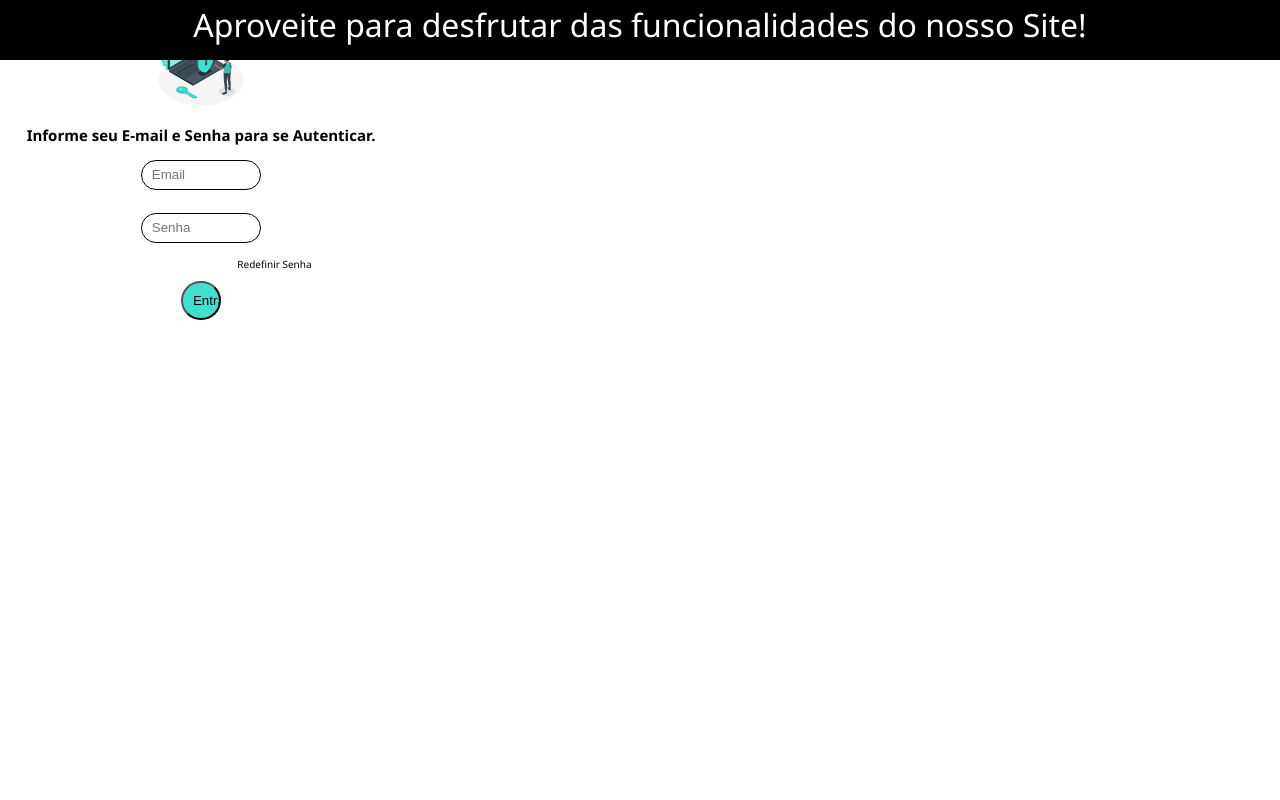
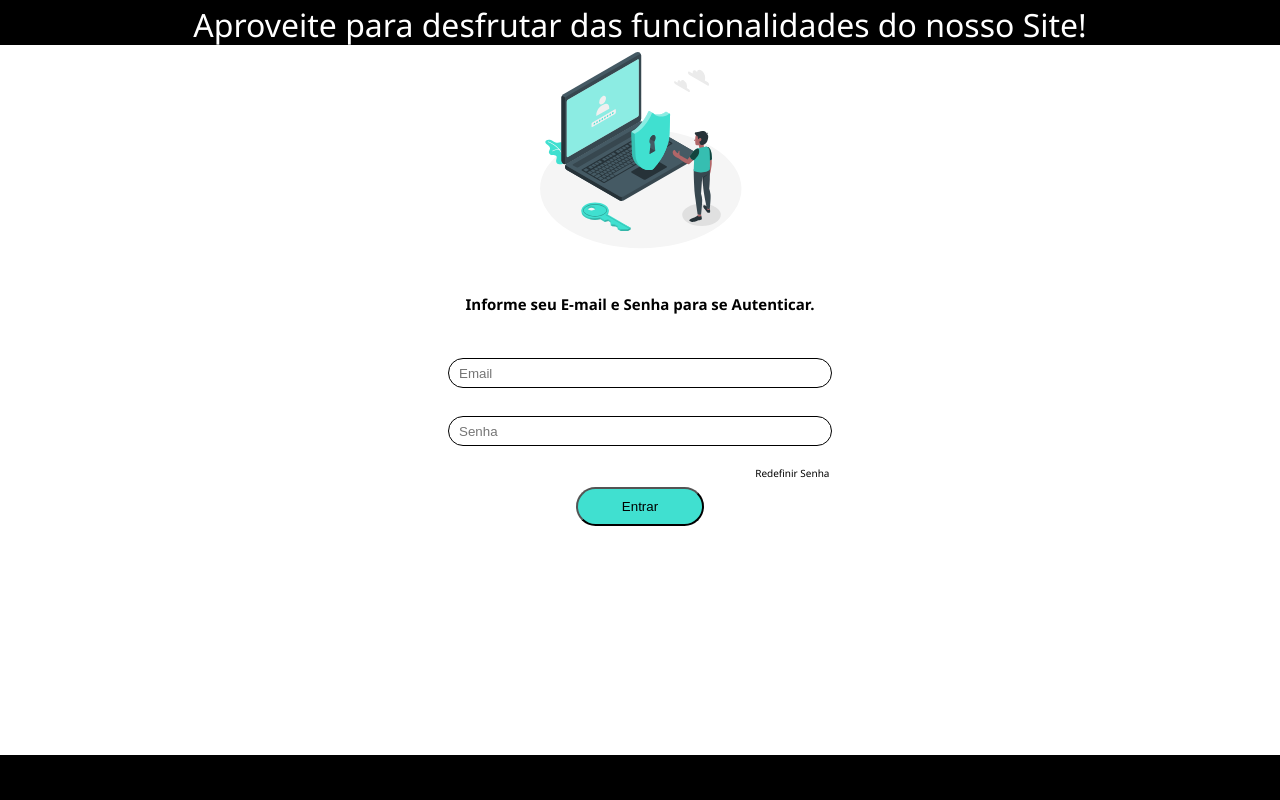
Before and after one commit to eduardoceleghini/BPA, a PHP site: page /view/login/login.php in a window 1280 px wide. Run offline with PHP 8.4, Linux system fonts and the light colour scheme.

Commit message:
adicionei style da mensagem

```diff
--- a/css/login.css
+++ b/css/login.css
@@ -22,26 +22,18 @@ body {
   position: absolute;
   text-align: center;
   width: 100%;
-  height: 60px;
+  height: 45px;
   padding: 3px;
   font-weight: lighter;
   background-color: black;
  }
 
-.card{
-  align-items: center;
-  position: static;
-  width: 100%;
-  height: 100%;
-  background-color:white;
-}
-
 .img-center img{
   display: block;
   margin-left: auto;
   margin-right: auto;
-  width: 31%;
-  padding: 4%;
+  width: 23%;
+  padding: 3%;
 }
 
 .inf h2{
@@ -50,27 +42,31 @@ body {
   color: black;
 }
 
-form{
-  margin: 0 0 15px;
+.form-signin {
+  text-align: center;
+  max-width: 330px;
+  padding: 15px;
+  margin: 0 auto;
 }
 
-input[type=text] {
+form{
+  align-items: center;
+  position: static;
+  width: 100%;
+  height: 100%;
+  margin: auto;
+}
+
+.form-signin{
+  color: red;
+  font-weight: inherit;
+}
+
+input[type=text], input[type=password]  {
   width: 30%;
   height: 30px;
   padding: 10px 10px;
-  margin: 15px 0;
-  margin-left: 35%;
-  display: inline-block;
-  border: 1px solid #000000;
-  box-sizing: border-box;
-  border-radius: 30px;
-}
-
-input[type=password] {
-  width: 30%;
-  height: 30px;
-  padding: 10px 10px;
-  margin: 8px 0;
+  margin: 14px 0;
   margin-left: 35%;
   display: inline-block;
   border: 1px solid #000000;
@@ -97,7 +93,7 @@ input[type=password] {
 .button input{
   background-color: #40e0d0;
   padding: 10px 10px;
-  margin: 8px 0;
+  margin: 5px 0;
   margin-left: 45%;
   border: 1px inherit #000000;
   cursor: pointer;
@@ -110,3 +106,11 @@ input[type=password] {
   background-color: #ffffff;
   font-weight: bolder;
 }
+
+.footer {
+  position: absolute;
+  bottom: 0;
+  width: 100%;
+  height: 45px;
+  background-color: black;
+}
```
